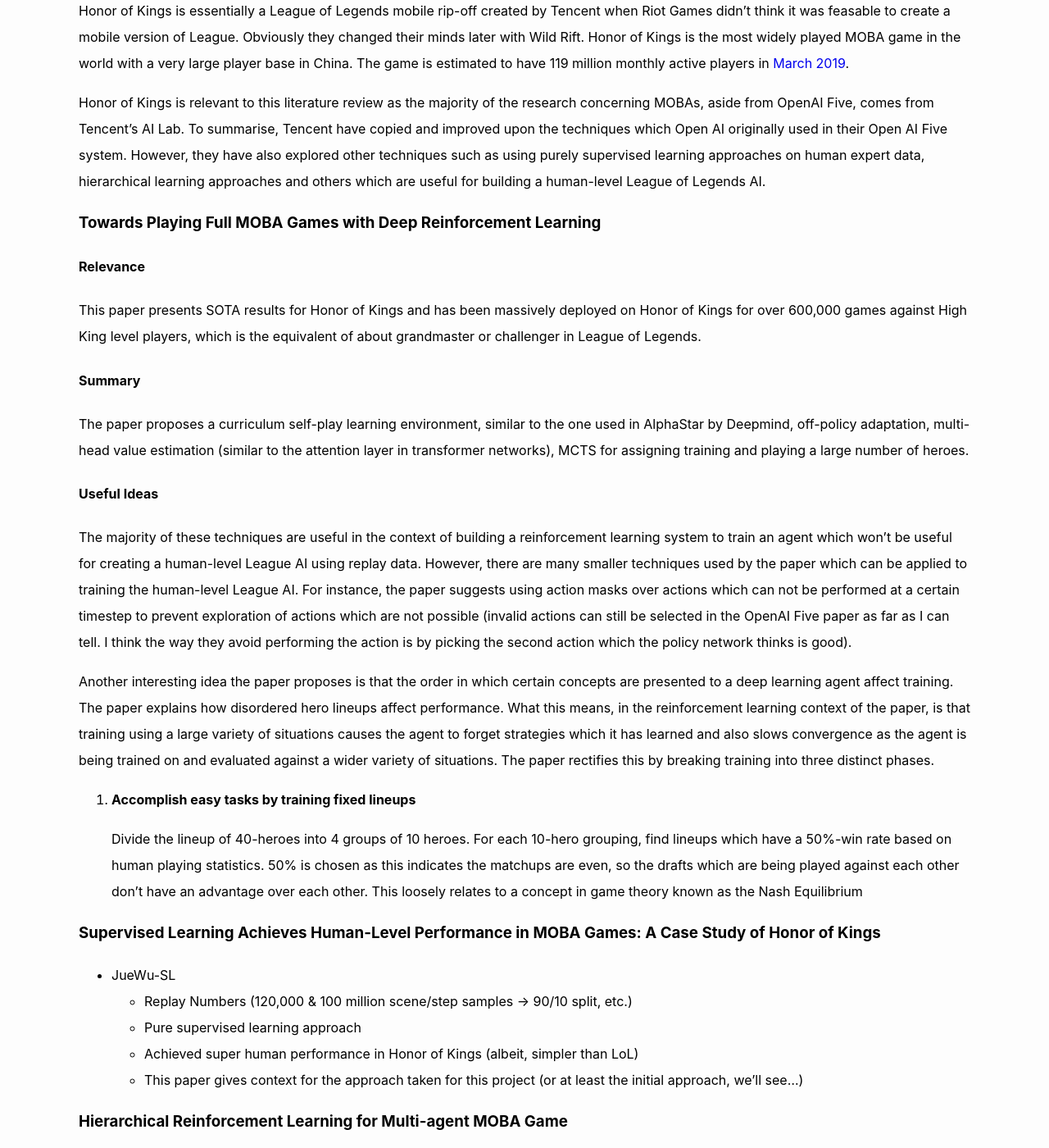
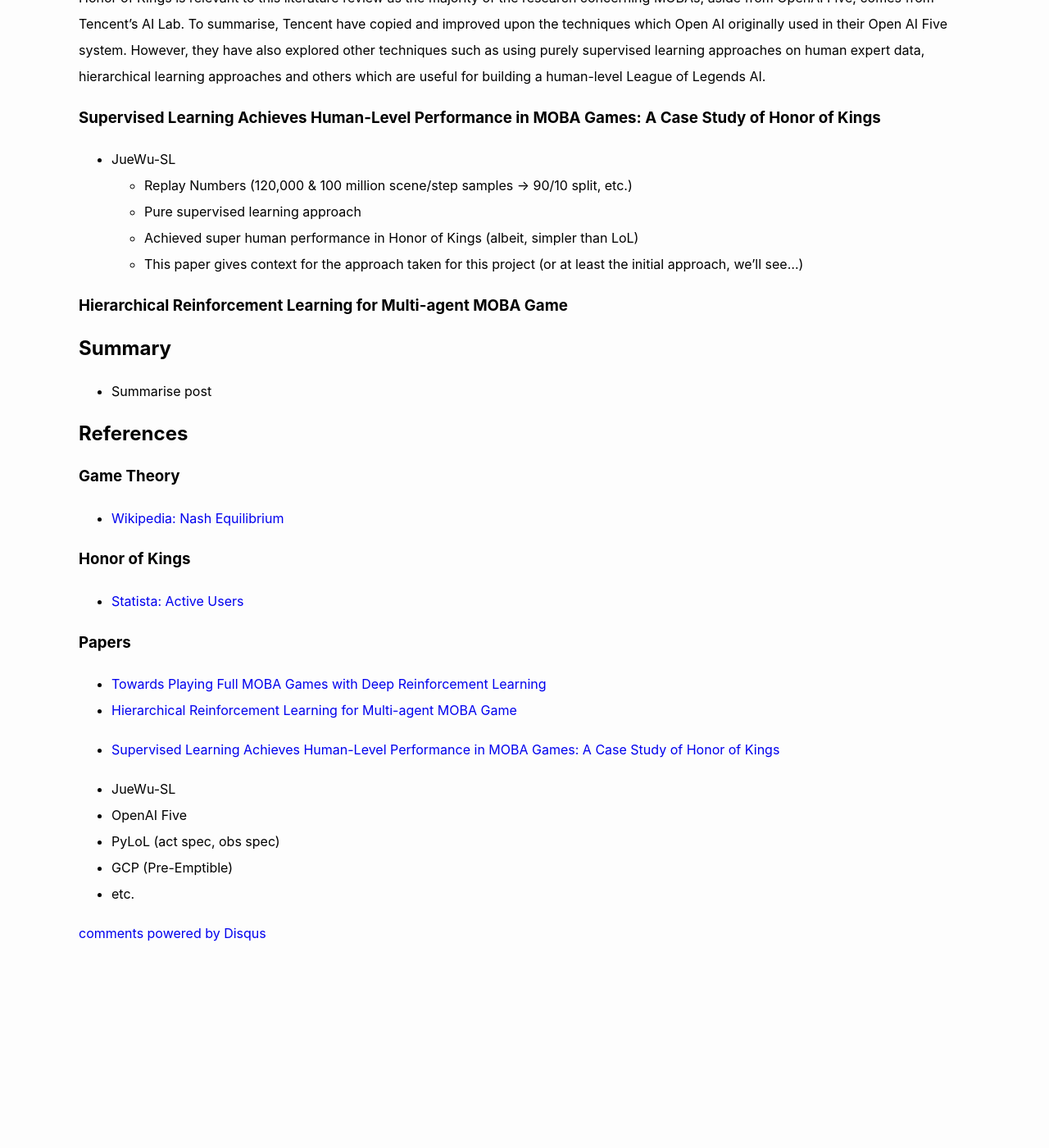
Before and after one commit to MiscellaneousStuff/miscellaneousstuff.github.io, a Jekyll site: the page built from _posts/2021-09-03-tlol-part-4-exploring-the-literature.markdown, in a window 1280 px wide and 1400 px high, scrolled down 1126 px. Shown: the whole window at 82% size. Built offline with Jekyll 4.4.1, drawn with Linux system fonts in a browser that asks for light colours; comment, search, counter and statistics services are not loaded; after the commit the page ends 2296 px from its top, so only the background shows below that; some of the changed text lies outside the part shown.

Commit message:
commented out towards playing full moba section of tlol 4

```diff
--- a/_posts/2021-09-03-tlol-part-4-exploring-the-literature.markdown
+++ b/_posts/2021-09-03-tlol-part-4-exploring-the-literature.markdown
@@ -35,11 +35,13 @@
 
 Honor of Kings is relevant to this literature review as the majority of the research
 concerning MOBAs, aside from OpenAI Five, comes from Tencent's AI Lab.
-To summarise, Tencent have copied and improved upon the techniques which Open AI originally used in their Open AI Five
-system. However, they have also explored other techniques such as using purely supervised
+To summarise, Tencent have copied and improved upon the techniques which Open AI originally
+used in their Open AI Five system.
+However, they have also explored other techniques such as using purely supervised
 learning approaches on human expert data, hierarchical learning approaches and others
 which are useful for building a human-level League of Legends AI.
 
+<!--
 ### Towards Playing Full MOBA Games with Deep Reinforcement Learning
 
 #### Relevance
@@ -63,23 +65,22 @@
 action masks over actions which can not be performed at a certain timestep to prevent
 exploration of actions which are not possible (invalid actions can still be selected in the
 OpenAI Five paper as far as I can tell. I think the way they avoid performing the action is
-by picking the second action which the policy network thinks is good).
+by picking the next available action which the policy network thinks is good).
 
 Another interesting idea the paper proposes is that the order in which certain concepts are
 presented to a deep learning agent affect training. The paper explains how disordered hero
 lineups affect performance. What this means, in the reinforcement learning context of the
 paper, is that training using a large variety of situations causes the agent to forget
 strategies which it has learned and also slows convergence as the agent is being trained on
-and evaluated against a wider variety of situations. The paper rectifies this by breaking
-training into three distinct phases.
+and evaluated against a wider variety of situations.
 
-1.  **Accomplish easy tasks by training fixed lineups**
-
-    Divide the lineup of 40-heroes into 4 groups of 10 heroes. For each 10-hero grouping,
-    find lineups which have a 50%-win rate based on human playing statistics. 50% is chosen
-    as this indicates the matchups are even, so the drafts which are being played against
-    each other don't have an advantage over each other. This loosely relates to a concept in
-    game theory known as the Nash Equilibrium
+The paper trains agents to perform easy tasks by using fixed lineups. This is done as follows.
+Divide the lineup of 40-heroes into 4 groups of 10 heroes. For each 10-hero grouping,
+find lineups which have a 50%-win rate based on human playing statistics. 50% is chosen
+as this indicates the matchups are even, so the drafts which are being played against
+each other don't have an advantage over each other. Having drafts with even win-rates
+are the most stable training regime for policy improvement.
+-->
 
 ### Supervised Learning Achieves Human-Level Performance in MOBA Games: A Case Study of Honor of Kings
 
```
